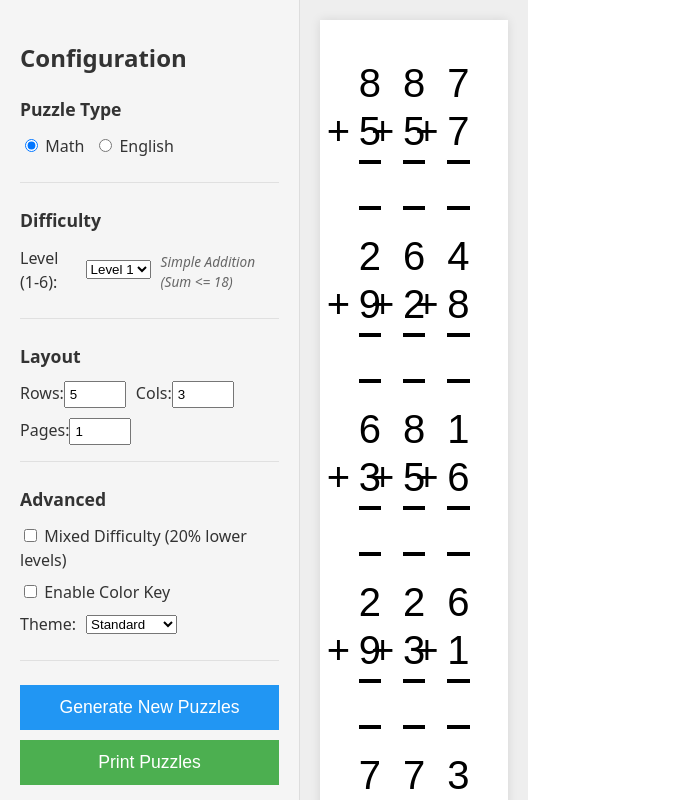
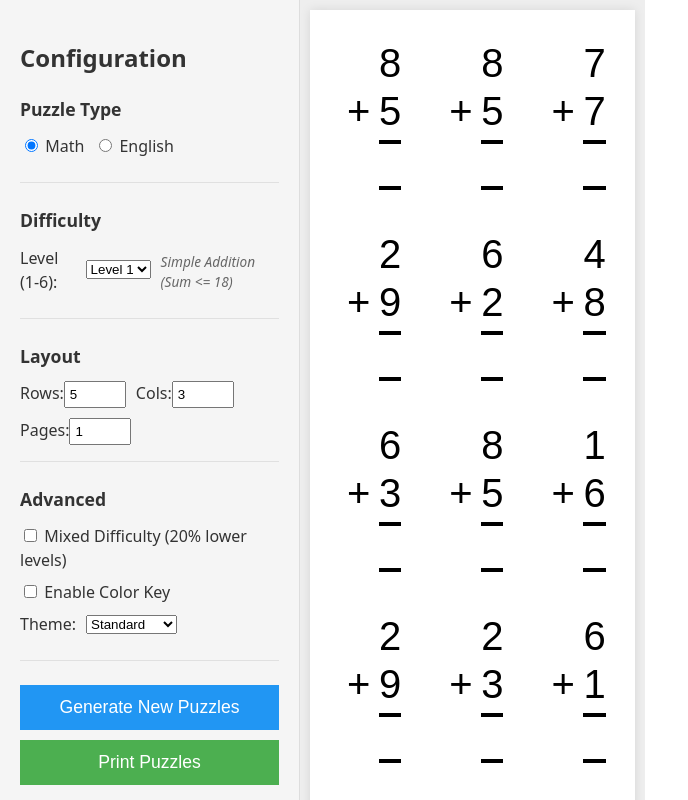
Before and after one commit to aprd21/kiddo, a React app in the folder frontend/: page / in a window 1280 px wide. Shown: the top 800 px of the page, without its empty margins (0-688 px from the left). Built offline with nearby package versions, Linux system fonts and the light colour scheme; the HTML template or start-up script is replaced by a standard one.

Commit message:
Margins improvement

```diff
--- a/frontend/src/components/EnglishSheet.module.css
+++ b/frontend/src/components/EnglishSheet.module.css
@@ -28,7 +28,9 @@
     display: grid;
     flex: 1;
     width: 100%;
-    gap: 20px;
+    gap: 10px;
+    /* Reduced gap */
+    align-content: start;
 }
 
 .problemContainer {
--- a/frontend/src/components/MathSheet.module.css
+++ b/frontend/src/components/MathSheet.module.css
@@ -27,14 +27,19 @@
     flex: 1;
     width: 100%;
     gap: 20px;
+    /* Restored gap to prevent crowding */
+    align-content: start;
+    /* Don't stretch rows unnecessarily if few items */
 }
 
 .problemContainer {
     display: flex;
     justify-content: center;
     align-items: center;
-    border: 1px solid transparent;
-    /* Helper for layout debugging if needed */
+    border: 1px transparent;
+    /* Keep transparent border for spacing logic */
+    padding: 10px;
+    /* Add padding around each problem */
 }
 
 .problemBox {
@@ -44,6 +49,9 @@
     /* Fallback if not loaded */
     text-align: right;
     line-height: 1.2;
+    padding-left: 1em;
+    /* Reserve space for the hanging operator */
+    position: relative;
 }
 
 .row {
@@ -59,6 +67,7 @@
 .operator {
     position: absolute;
     left: -0.8em;
+    /* Positioned relative to the number, but now we have padding in the box */
     top: 0;
 }
 
--- a/frontend/src/index.css
+++ b/frontend/src/index.css
@@ -45,8 +45,10 @@ body {
   }
 
   @page {
-    margin: 10mm;
-    /* Ensure consistent print margins */
+    margin: 5mm;
+    /* Minimal margins to maximize print area */
+    size: auto;
+    /* Auto size */
   }
 
   .no-print {
@@ -74,10 +76,12 @@ body {
   margin-left: 300px;
   /* Sidebar width */
   width: calc(100% - 300px);
-  padding: 20px;
+  padding: 10px;
+  /* Reduced padding */
   min-height: 100vh;
   background-color: #eee;
   box-sizing: border-box;
+  /* overflow-x: hidden; removed to check if it fixes preview width perception */
 }
 
 /* Responsive for smaller screens */
--- a/frontend/src/layouts/PrintLayout.module.css
+++ b/frontend/src/layouts/PrintLayout.module.css
@@ -1,12 +1,13 @@
 .container {
     width: 100%;
-    max-width: 210mm;
-    /* A4 width */
+    /* max-width: 210mm; */
+    /* Removed to allow full screen preview */
     margin: 0 auto;
     background: white;
     min-height: 297mm;
     /* A4 height */
-    padding: 1cm;
+    padding: .5cm;
+    /* Reduced padding to maximize space */
     box-shadow: 0 0 10px rgba(0, 0, 0, 0.1);
     box-sizing: border-box;
     display: flex;
@@ -23,7 +24,8 @@
         margin: 0;
         padding: 0;
         /* Let page margin handle it or keep minimal */
-        min-height: auto;
+        min-height: 100%;
+        /* Ensure it fills the page */
         display: block;
     }
 }
```
